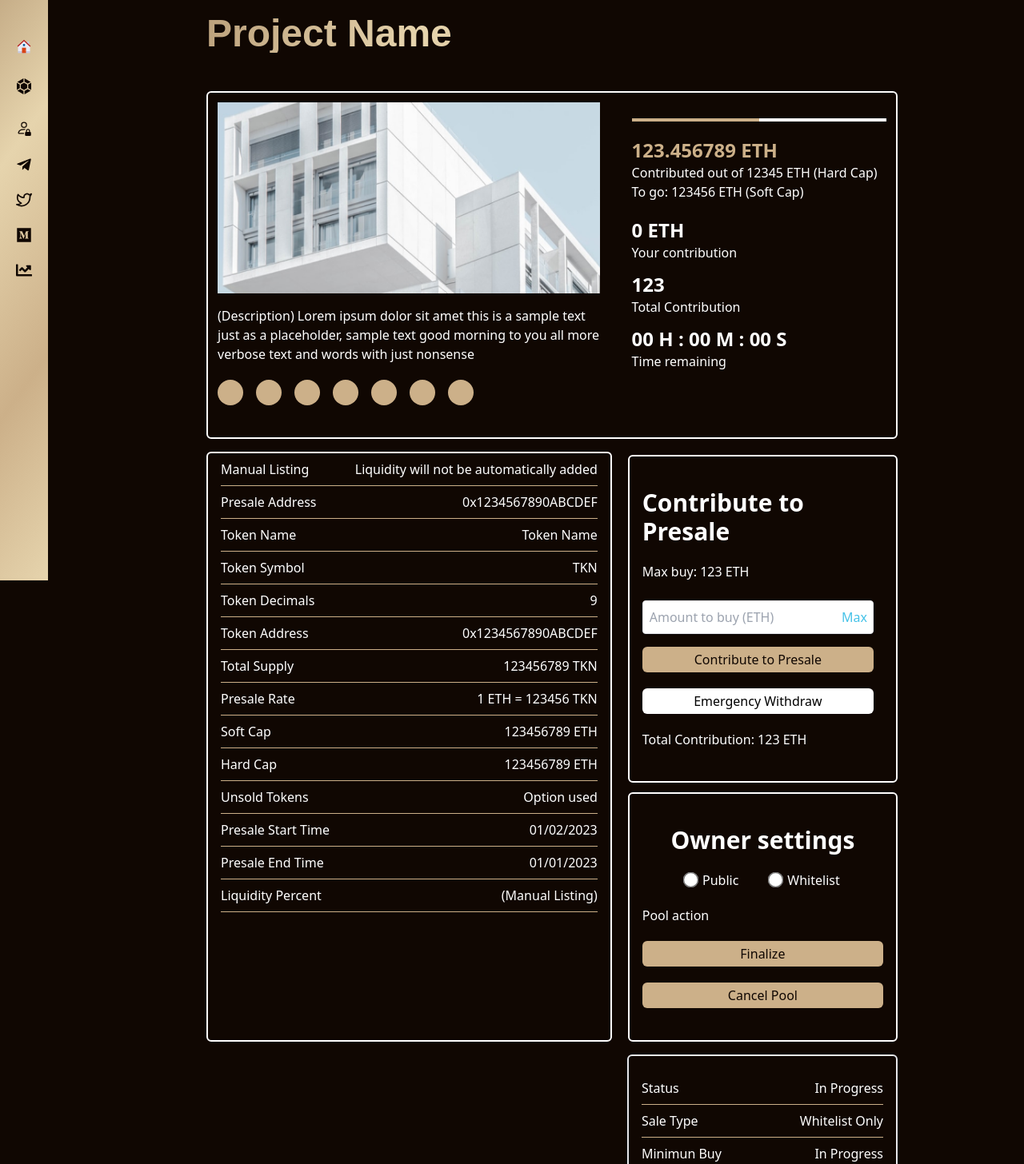
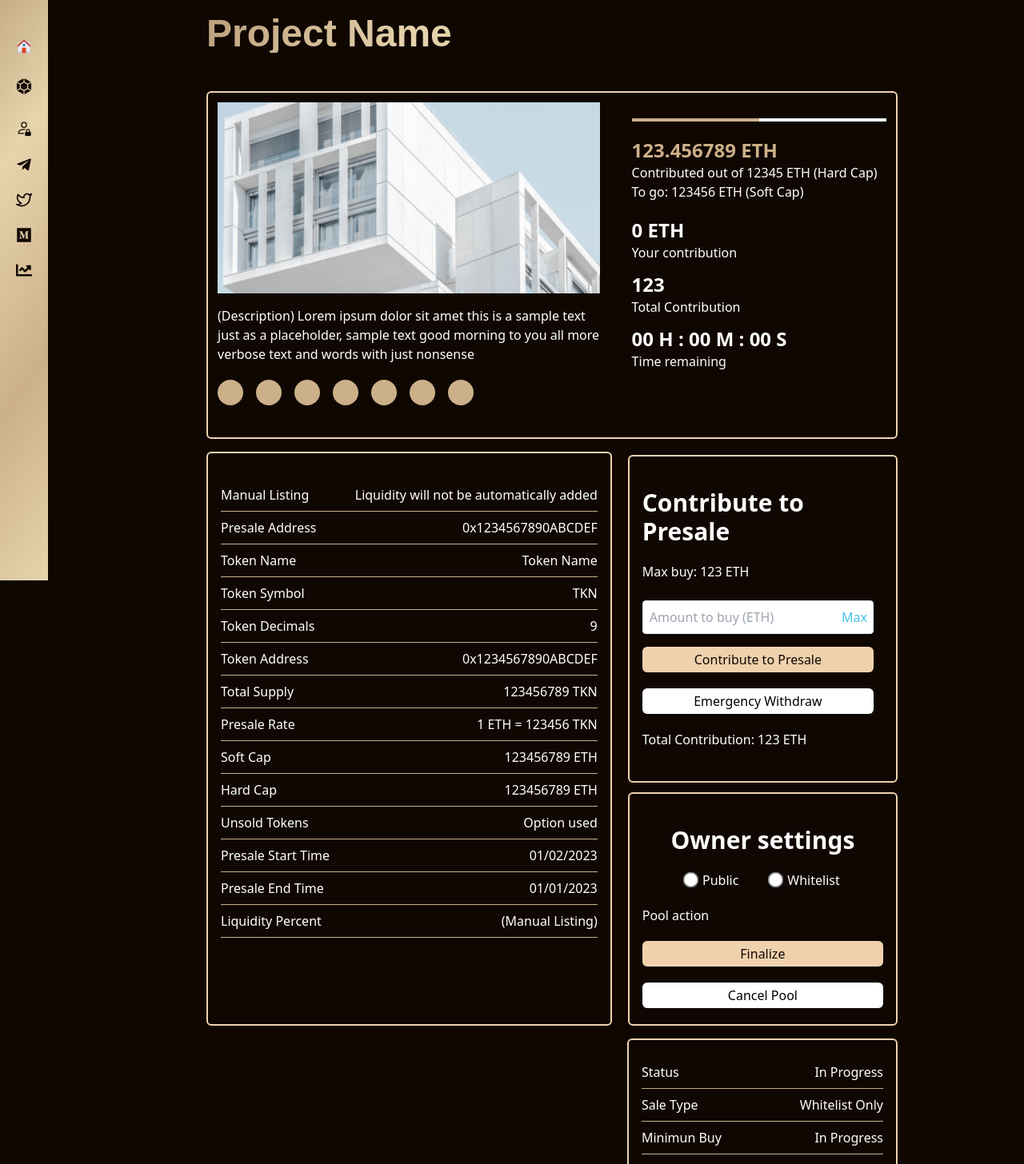
Before and after one commit to Demandtech/gob, a React (Vite) app: page /project in a window 1280 px wide. Shown: the part 74-1530 px from the top of the page at 80% size. Built offline with nearby package versions, Linux system fonts and the light colour scheme; a web font is replaced by a local one.

Commit message:
fix: project border

```diff
--- a/src/components/CenterProjectName.jsx
+++ b/src/components/CenterProjectName.jsx
@@ -66,7 +66,7 @@ const CenterProjectName = () => {
   return (
     <div>
       <div className='flex flex-col md:flex-row md:gap-5 top-project'>
-        <div className='md:w-3/5 border-2 border-white rounded-md px-4 mt-4'>
+        <div className='md:w-3/5 border-2 border-[#efd2ad] rounded-md px-4 mt-4 py-8'>
           {lineList.map((line, index) => {
             return (
               <Line
@@ -112,7 +112,7 @@ export const Line = ({ tag, text, className, info, wallet }) => {
 
 const LeftTopBox = () => {
   return (
-    <div className='text-white space-y-5 border-2 border-white px-4 py-10 rounded-md mb-3'>
+    <div className='text-white space-y-5 border-2 border-[#efd2ad] px-4 py-10 rounded-md mb-3'>
       <h2 className='text-3xl font-bold '>Contribute to Presale</h2>
       <p>Max buy: 123 ETH</p>
       <div>
@@ -120,7 +120,7 @@ const LeftTopBox = () => {
           <Input name='amount' placeholder={'Amount to buy (ETH)'} />
         </div>
         <div className='pr-3'>
-          <button className='hover:-translate-y-0.5 bg-[#ccb089] text-[#100702] px-3 py-1 rounded-md  gtransition-all delay-150 w-full text-center mb-5 '>
+          <button className='hover:-translate-y-0.5 bg-[#efd2ad] hover:bg-[#ccb089] text-[#100702] px-3 py-1 rounded-md  transition-all delay-150 w-full text-center mb-5 '>
             Contribute to Presale
           </button>
           <button className='hover:-translate-y-0.5 bg-white text-black px-5 py-1 rounded-md transition-all delay-150 w-full'>
@@ -135,7 +135,7 @@ const LeftTopBox = () => {
 
 const OwnerSetting = () => {
   return (
-    <div className='text-white pt-10 rounded-md border-2 border-white px-4 py-5'>
+    <div className='text-white pt-10 rounded-md border-2 border-[#efd2ad] px-4 py-5 '>
       <h2 className='text-3xl font-bold text-center'>Owner settings</h2>
 
       <div className='flex  gap-10 justify-center py-5'>
@@ -143,10 +143,13 @@ const OwnerSetting = () => {
         <Input label={'Whitelist'} type='radio' />
       </div>
       <p className='mb-5'>Pool action</p>
-      <button className='hover:-translate-y-0.5 bg-[#ccb089] text-[#100702] px-3 py-1 rounded-md  gtransition-all delay-150 w-full text-center mb-5'>
+      <button className='hover:-translate-y-0.5 bg-[#efd2ad] hover:bg-[#ccb089] text-[#100702] px-3 py-1 rounded-md  transition-all delay-150 w-full text-center mb-5'>
         Finalize
       </button>
-      <button className='hover:-translate-y-0.5 bg-[#ccb089] text-[#100702] px-3 py-1 rounded-md  gtransition-all delay-150 w-full text-center mb-5'>
+      {/* <button className='hover:-translate-y-0.5 bg-[#efd2ad] text-[#100702] px-3 py-1 rounded-md  gtransition-all delay-150 w-full text-center mb-5 hover:bg-[#ccb089] transition-all duration-150'>
+        Cancel Pool
+      </button> */}
+      <button className='hover:-translate-y-0.5 bg-white text-black px-5 py-1 rounded-md transition-all delay-150 w-full btn'>
         Cancel Pool
       </button>
     </div>
@@ -155,9 +158,9 @@ const OwnerSetting = () => {
 
 const Status = () => {
   return (
-    <div className='flex flex-col md:flex-row md:justify-end  border-white  mt-4 gap-5'>
+    <div className='flex flex-col md:flex-row md:justify-end  mt-4 gap-5 rounded-md '>
       <div className='md:w-3/5'></div>
-      <div className='md:w-2/5 w-full border-2 px-4 py-5 rounded-md'>
+      <div className='border-2 border-[#efd2ad] md:w-2/5 w-full px-4 py-5 rounded-md'>
         <Line className={'text-white'} tag={'Status'} text={'In Progress'} />
         <Line
           className={'text-white'}
--- a/src/components/Sidebar.jsx
+++ b/src/components/Sidebar.jsx
@@ -331,8 +331,10 @@ const Sidebar = () => {
             </li>
           </ul>
           {isSidebarOpen && (
-            <div className='absolute bottom-20 md:bottom-5 px-5 text-gray-400 whitespace-nowrap'>
-              $Sirius <span>Copyright &copy;</span> {new Date().getFullYear()}
+            <div className='absolute bottom-20 md:bottom-5 px-5 text-gray-400 whitespace-nowrap text-sm text-center'>
+              <p>
+                $Sirius <span>Copyright &copy;</span> {new Date().getFullYear()}
+              </p>
             </div>
           )}
         </div>
--- a/src/components/TopProjectName.jsx
+++ b/src/components/TopProjectName.jsx
@@ -3,7 +3,7 @@ import topImg from '../assets/topproject-img.png'
 
 const TopProjectName = () => {
   return (
-    <div className='flex flex-col md:flex-row gap-10 top-project border-white pb-10 bg-[#100702] border-2 px-3 pt-3 rounded-md'>
+    <div className='flex flex-col md:flex-row gap-10 top-project border-[#efd2ad] pb-10 bg-[#100702] border-2 px-3 pt-3 rounded-md'>
       <div className='md:w-3/5'>
         <img src={topImg} alt='image' className='w-full mb-4' />
         <p className='text-white'>
```
